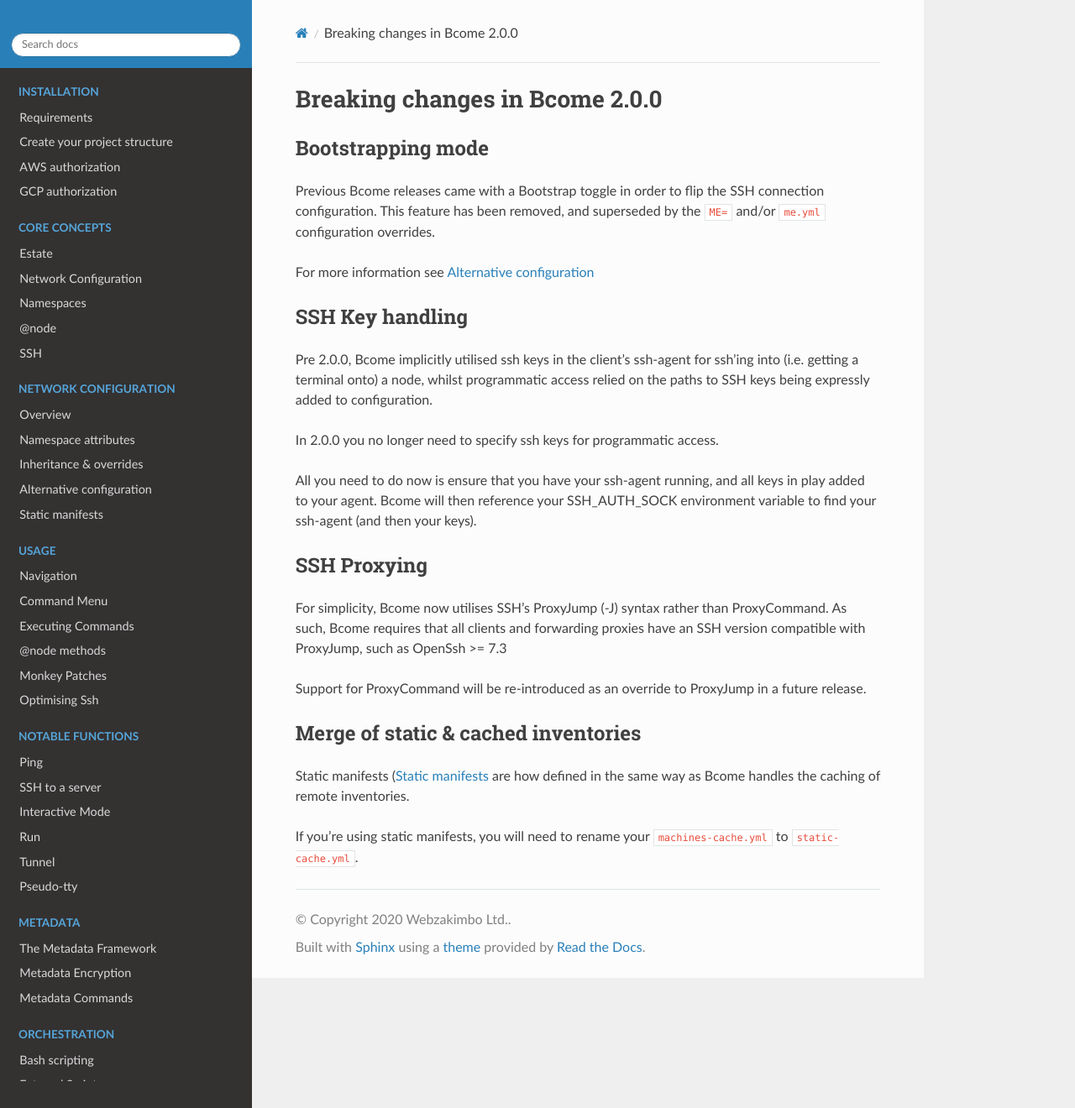
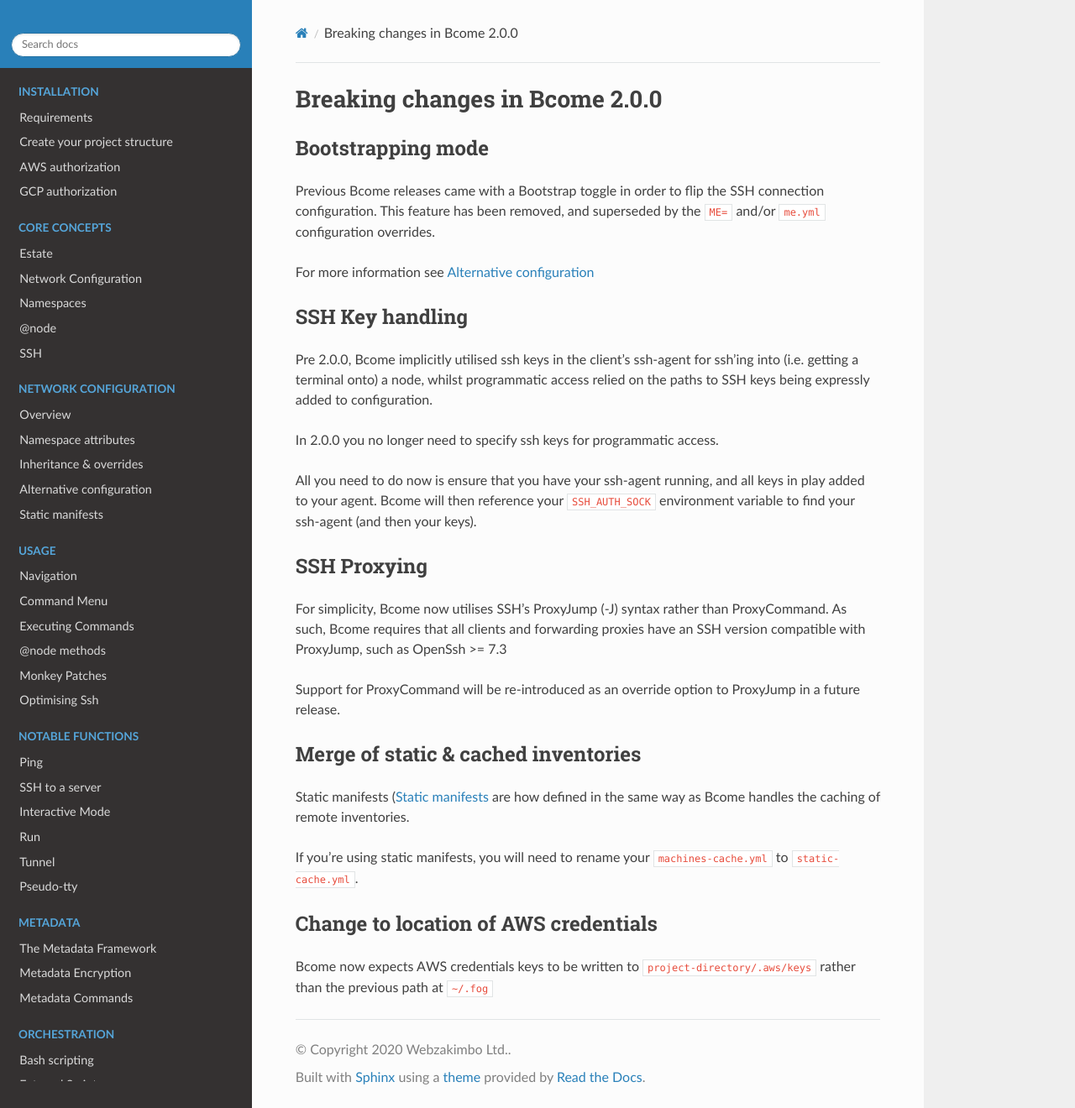
Before and after one commit to webzakimbo/bcome-read-the-docs, a Sphinx documentation site: the page built from docs/source/breaking-changes-in-2.0.0.rst, in a window 1280 px wide and 1320 px high. Shown: the whole window at 84% size. Built offline with Sphinx 7.4.7 and the Read the Docs theme 2.0.0, drawn with Linux system fonts in a browser that asks for light colours; pages that are not in the unit, such as notebooks, are missing from menus.

Commit message:
breaking changes - added AWS credential location change

```diff
--- a/docs/source/breaking-changes-in-2.0.0.rst
+++ b/docs/source/breaking-changes-in-2.0.0.rst
@@ -18,14 +18,14 @@
 
 In 2.0.0 you no longer need to specify ssh keys for programmatic access.
 
-All you need to do now is ensure that you have your ssh-agent running, and all keys in play added to your agent.  Bcome will then reference your SSH_AUTH_SOCK environment variable to find your ssh-agent (and then your keys).
+All you need to do now is ensure that you have your ssh-agent running, and all keys in play added to your agent.  Bcome will then reference your ``SSH_AUTH_SOCK`` environment variable to find your ssh-agent (and then your keys).
 
 SSH Proxying
 ------------
 
 For simplicity, Bcome now utilises SSH's ProxyJump (-J) syntax rather than ProxyCommand. As such, Bcome requires that all clients and forwarding proxies have an SSH version compatible with ProxyJump, such as OpenSsh >= 7.3
 
-Support for ProxyCommand will be re-introduced as an override to ProxyJump in a future release.
+Support for ProxyCommand will be re-introduced as an override option to ProxyJump in a future release.
 
 Merge of static & cached inventories
 ------------------------------------
@@ -33,3 +33,8 @@
 Static manifests (:doc:`network/static-manifests` are how defined in the same way as Bcome handles the caching of remote inventories.
 
 If you're using static manifests, you will need to rename your ``machines-cache.yml`` to ``static-cache.yml``.
+
+Change to location of AWS credentials
+-------------------------------------
+
+Bcome now expects AWS credentials keys to be written to ``project-directory/.aws/keys`` rather than the previous path at ``~/.fog``
```
